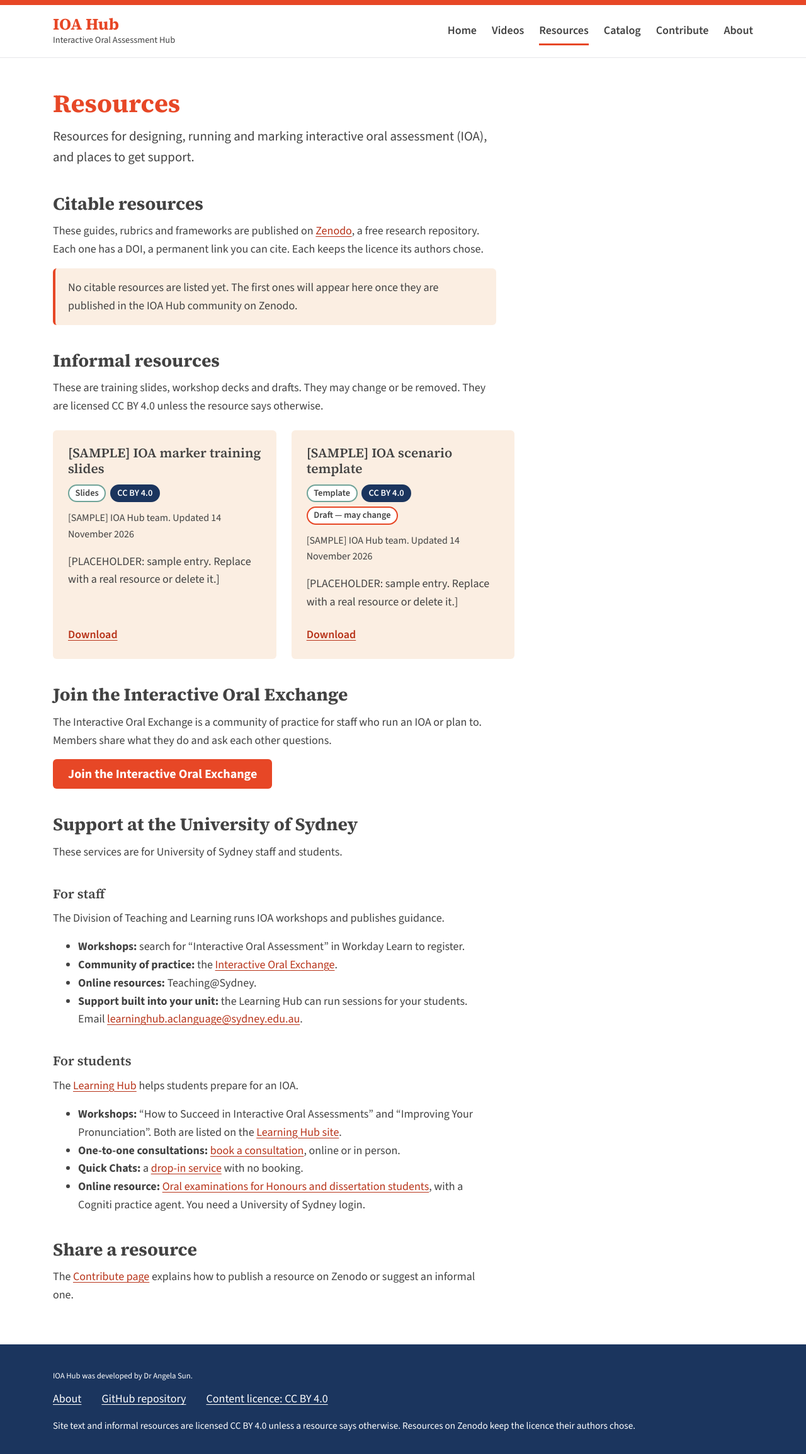
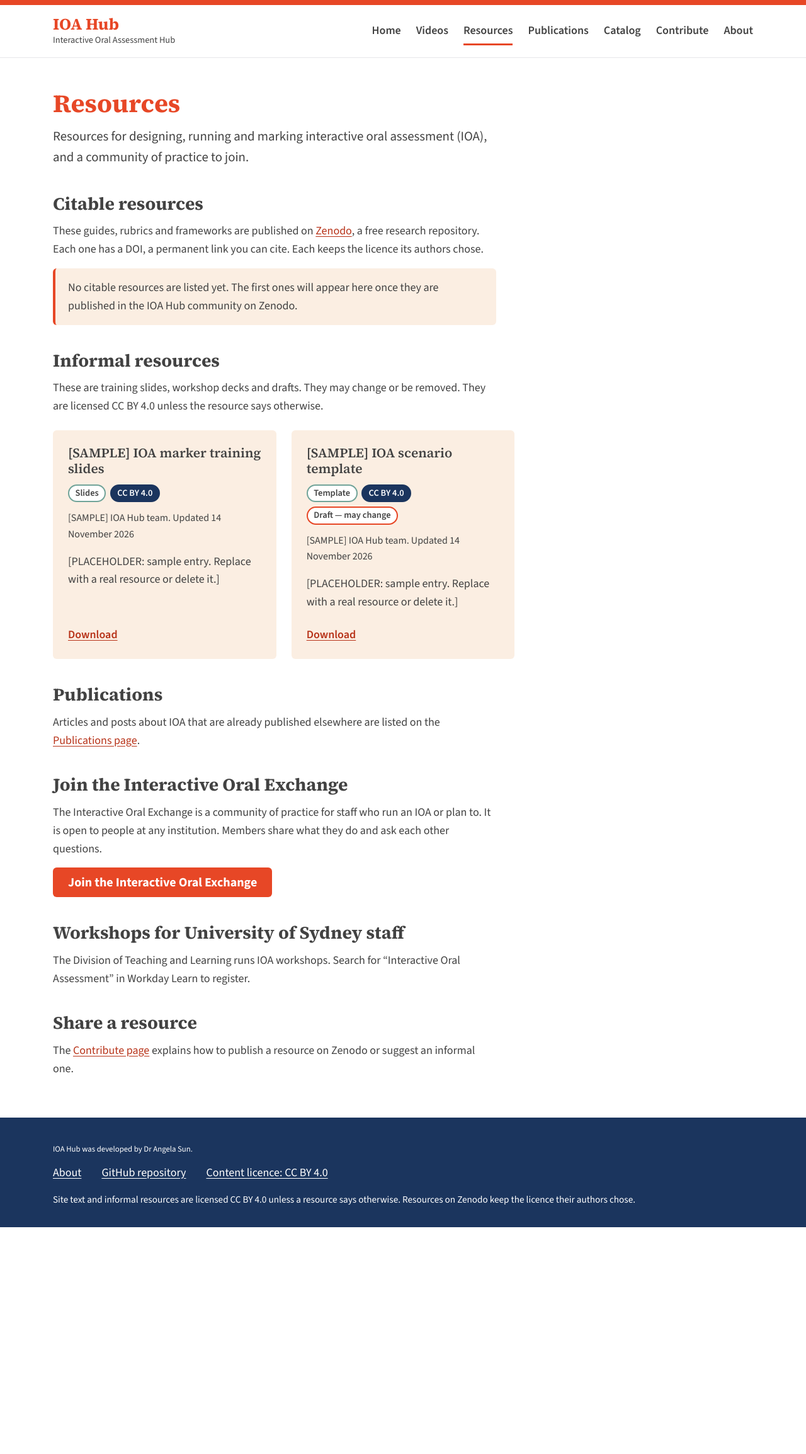
Before and after one commit to HelloAngela/ioa-hub, a Jekyll site: the page built from resources.md, in a window 1280 px wide. Shown: the whole page at 63% size. Built offline with Jekyll 4.4.1, drawn with Linux system fonts in a browser that asks for light colours; after the commit the page ends 1948 px from its top, so only the background shows below that.

Commit message:
Add Publications page and remove Learning Hub support section
Co-Authored-By: Claude Fable 5.2 <noreply@anthropic.com>

```diff
--- a/_data/nav.yml
+++ b/_data/nav.yml
@@ -5,6 +5,8 @@
   url: /videos/
 - title: Resources
   url: /resources/
+- title: Publications
+  url: /publications/
 - title: Catalog
   url: /catalog/
 - title: Contribute
--- a/assets/css/style.css
+++ b/assets/css/style.css
@@ -521,3 +521,11 @@ th[aria-sort="descending"] .sort-button::after { content: " \2193"; }
 .carousel__track .video-card h3 { font-size: 1.15rem; }
 .carousel__more { margin: 0.75rem 0 0; font-weight: 600; }
 .band--videos { padding-bottom: 3rem; }
+
+/* ---------- Publications list ---------- */
+
+.pub-list { max-width: var(--prose); margin: 1.5rem 0 0; padding: 0; list-style: none; }
+.pub-list li { padding: 1rem 0; border-bottom: 1px solid var(--grey-light); }
+.pub-list li:first-child { border-top: 1px solid var(--grey-light); }
+.pub-title { display: block; font-weight: 600; }
+.pub-meta, .pub-note { display: block; font-size: 1rem; }
--- a/resources.md
+++ b/resources.md
@@ -2,8 +2,8 @@
 layout: page
 title: Resources
 permalink: /resources/
-description: Citable guides, rubrics and frameworks for interactive oral assessment (IOA), informal training slides, a community of practice and support services.
-lead: Resources for designing, running and marking interactive oral assessment (IOA), and places to get support.
+description: Citable guides, rubrics and frameworks for interactive oral assessment (IOA), informal training slides and a community of practice.
+lead: Resources for designing, running and marking interactive oral assessment (IOA), and a community of practice to join.
 ---
 
 ## Citable resources
@@ -18,33 +18,19 @@ These are training slides, workshop decks and drafts. They may change or be remo
 
 {% include resource-list.html %}
 
+## Publications
+
+Articles and posts about IOA that are already published elsewhere are listed on the [Publications page]({{ '/publications/' | relative_url }}).
+
 ## Join the Interactive Oral Exchange
 
-The Interactive Oral Exchange is a community of practice for staff who run an IOA or plan to. Members share what they do and ask each other questions.
+The Interactive Oral Exchange is a community of practice for staff who run an IOA or plan to. It is open to people at any institution. Members share what they do and ask each other questions.
 
 <p><a class="button" href="https://bit.ly/IOAexchange" data-goatcounter-click="link: IOA Exchange">Join the Interactive Oral Exchange</a></p>
 
-## Support at the University of Sydney
+## Workshops for University of Sydney staff
 
-These services are for University of Sydney staff and students.
-
-### For staff
-
-The Division of Teaching and Learning runs IOA workshops and publishes guidance.
-
-- **Workshops:** search for "Interactive Oral Assessment" in Workday Learn to register.
-- **Community of practice:** the [Interactive Oral Exchange](https://bit.ly/IOAexchange).
-- **Online resources:** Teaching@Sydney.
-- **Support built into your unit:** the Learning Hub can run sessions for your students. Email [learninghub.aclanguage@sydney.edu.au](mailto:learninghub.aclanguage@sydney.edu.au).
-
-### For students
-
-The [Learning Hub](https://learning-hub.sydney.edu.au/) helps students prepare for an IOA.
-
-- **Workshops:** "How to Succeed in Interactive Oral Assessments" and "Improving Your Pronunciation". Both are listed on the [Learning Hub site](https://learning-hub.sydney.edu.au/).
-- **One-to-one consultations:** [book a consultation](https://learning-hub.sydney.edu.au/one-to-one-consultation/), online or in person.
-- **Quick Chats:** a [drop-in service](https://learning-hub.sydney.edu.au/quick-chats/) with no booking.
-- **Online resource:** [Oral examinations for Honours and dissertation students](https://canvas.sydney.edu.au/courses/36842/pages/oral-examinations-for-honours-and-dissertation-students), with a Cogniti practice agent. You need a University of Sydney login.
+The Division of Teaching and Learning runs IOA workshops. Search for "Interactive Oral Assessment" in Workday Learn to register.
 
 ## Share a resource
 
```
Also changed, not shown: CLAUDE.md (+2 -0 lines), _data/publications.yml (added, +59 -0 lines), _includes/publication-list.html (added, +12 -0 lines), contribute.md (+3 -2 lines), index.md (+2 -2 lines), publications.md (added, +13 -0 lines), .github/ISSUE_TEMPLATE/suggest-resource.yml, README.md.
